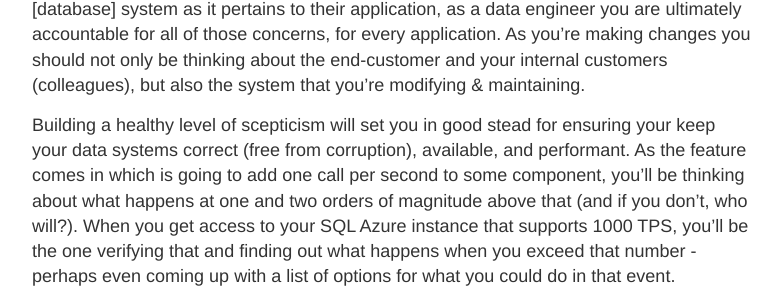
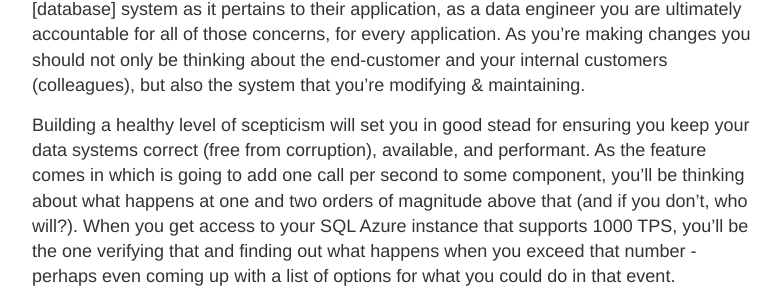
Before and after one commit to taddison/tjaddison.com, a Jekyll site: the page built from _posts/2016-10-09-What-makes-an-excellent-database-engineer.md, in a window 1280 px wide and 900 px high, scrolled down 3525 px. Shown: the part 145-452 px from the top of the window, without its empty margins (248-1029 px from the left). Built offline with Jekyll 4.4.1, drawn with Linux system fonts in a browser that asks for light colours; comment, search, counter and statistics services are not loaded; some of the changed text lies outside the part shown.

Commit message:
Typo corrections

```diff
--- a/_posts/2016-10-09-What-makes-an-excellent-database-engineer.md
+++ b/_posts/2016-10-09-What-makes-an-excellent-database-engineer.md
@@ -82,7 +82,7 @@
 
 While everyone may care about the data, the scalability, and the performance of the [database] system as it pertains to their application, as a data engineer you are ultimately accountable for all of those concerns, for every application.  As you're making changes you should not only be thinking about the end-customer and your internal customers (colleagues), but also the system that you're modifying & maintaining.
 
-Building a healthy level of scepticism will set you in good stead for ensuring your keep your data systems correct (free from corruption), available, and performant.  As the feature comes in which is going to add one call per second to some component, you'll be thinking about what happens at one and two orders of magnitude above that (and if you don't, who will?).  When you get access to your SQL Azure instance that supports 1000 TPS, you'll be the one verifying that and finding out what happens when you exceed that number - perhaps even coming up with a list of options for what you could do in that event.
+Building a healthy level of scepticism will set you in good stead for ensuring you keep your data systems correct (free from corruption), available, and performant.  As the feature comes in which is going to add one call per second to some component, you'll be thinking about what happens at one and two orders of magnitude above that (and if you don't, who will?).  When you get access to your SQL Azure instance that supports 1000 TPS, you'll be the one verifying that and finding out what happens when you exceed that number - perhaps even coming up with a list of options for what you could do in that event.
 
 There are many ways a given system can start to go south, most of which won't manifest as an application issue until it is too late.  This means you and your team have to monitor and be responsible for understanding the state of the system independent of the applications they support.  Your goal should always be to have the system alert you (or self-heal) so the problem is solved before it bubbles up to the application.
 
```
Also changed, not shown: other parts of _posts/2016-10-09-What-makes-an-excellent-database-engineer.md (+1 -1 lines).
